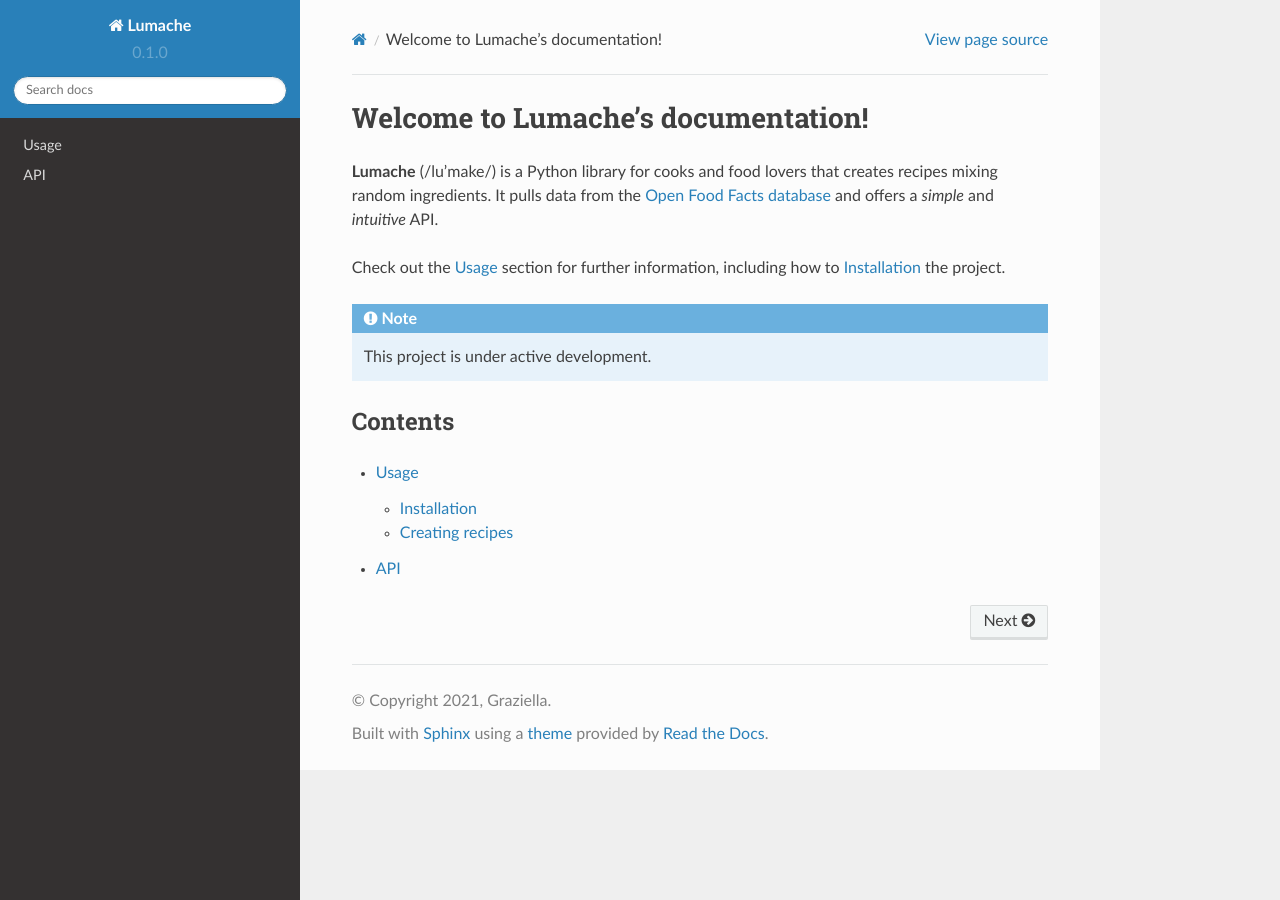
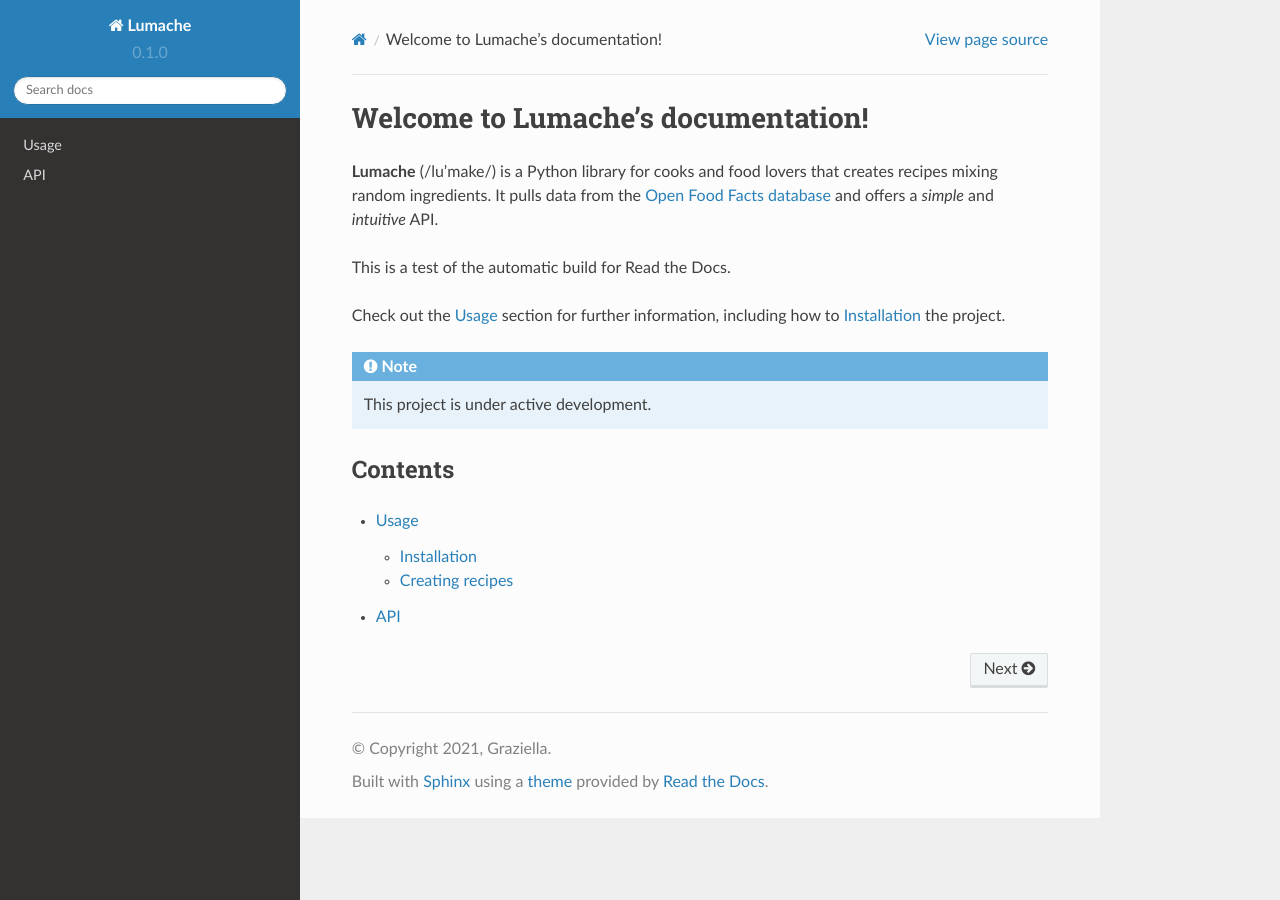
Before and after one commit to flogilab/rtd-ntta, a Sphinx documentation site: the page built from docs/source/index.rst, in a window 1280 px wide. Built offline with Sphinx 7.4.7 and the Read the Docs theme 2.0.0, drawn with Linux system fonts in a browser that asks for light colours.

Commit message:
Test auto build feature

```diff
--- a/docs/source/index.rst
+++ b/docs/source/index.rst
@@ -5,6 +5,8 @@ Welcome to Lumache's documentation!
 that creates recipes mixing random ingredients.
 It pulls data from the `Open Food Facts database <https://world.openfoodfacts.org/>`_
 and offers a *simple* and *intuitive* API.
+
+This is a test of the automatic build for Read the Docs.
 
 Check out the :doc:`usage` section for further information, including
 how to :ref:`installation` the project.
```
